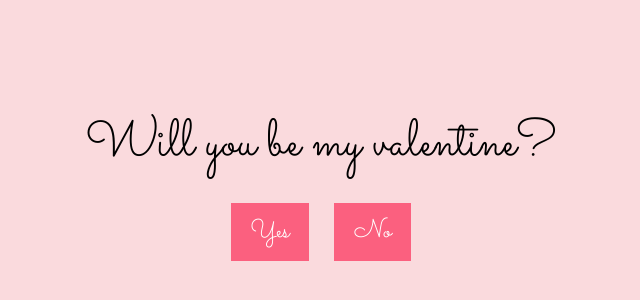
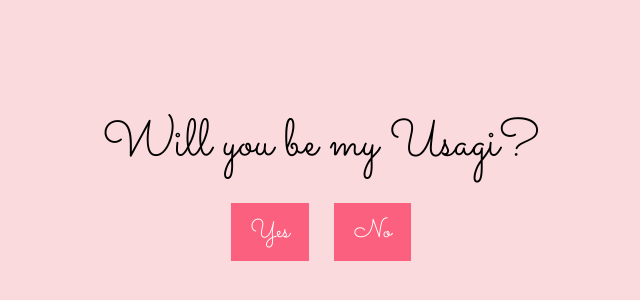
Before and after one commit to 03Jonny03/Unaaa-For-My-Rihanna, a plain HTML site: page index.html in a window 1280 px wide. Shown: the part 216-516 px from the top of the page, without its empty margins (319-959 px from the left). Drawn offline with Linux system fonts and the light colour scheme.

Commit message:
Update index.html

```diff
--- a/index.html
+++ b/index.html
@@ -11,7 +11,7 @@
     <div id="container">
         <div id="image-container"></div> <!-- Container for displaying images -->
         <div id="text-container">
-            <div id="question">Will you be my valentine?</div> <!-- Question -->
+            <div id="question">Will you be my Usagi?</div> <!-- Question -->
             <div id="options">
                 <button id="yes-button" onclick="selectOption('yes')">Yes</button> <!-- Yes button -->
                 <button id="no-button" onclick="selectOption('no')">No</button> <!-- No button -->
```
